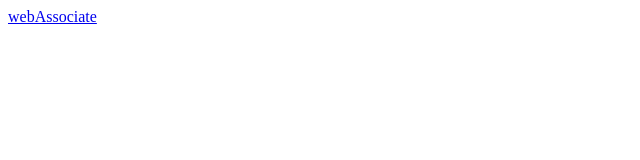
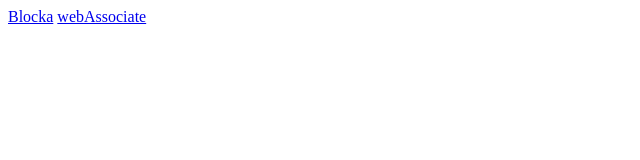
Before and after one commit to halfside-net/halfside-net.github.io, a plain HTML site: page index.html in a window 1280 px wide. Shown: the full height of the page, 0-640 px from the left. Drawn offline with Linux system fonts and the light colour scheme.

Commit message:
Update index.html

```diff
--- a/index.html
+++ b/index.html
@@ -5,6 +5,7 @@
     <meta name="viewport" content="width=device-width,initial-scale=1">
   </head>
   <body>
+    <a href="/blocka">Blocka</a>
     <a href="/webassociate">webAssociate</a>
   </body>
 </html>
```
